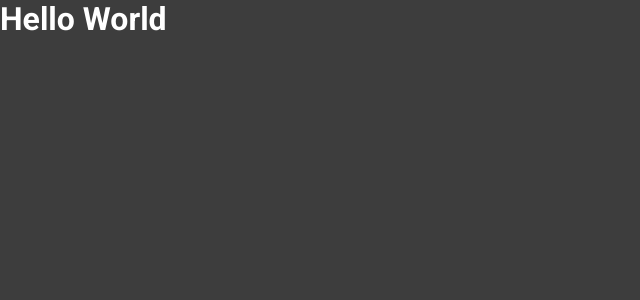
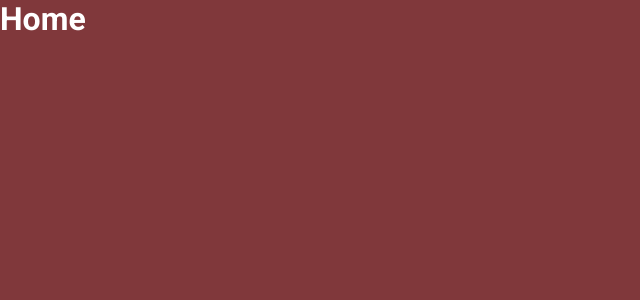
Before and after one commit to jonathan-castro-dev/pomodoro-clock, a React (Vite) app: page / in a window 1280 px wide. Shown: the top 300 px of the page, without its empty margins (0-640 px from the left). Built offline with nearby package versions, Linux system fonts and the light colour scheme.

Commit message:
feat: create pages route

```diff
--- a/package.json
+++ b/package.json
@@ -12,6 +12,7 @@
   "dependencies": {
     "react": "^18.2.0",
     "react-dom": "^18.2.0",
+    "react-router-dom": "^6.23.1",
     "styled-components": "^6.1.11"
   },
   "devDependencies": {
--- a/src/app.tsx
+++ b/src/app.tsx
@@ -1,12 +1,16 @@
+import { Router } from './routes/router'
+import { BrowserRouter } from 'react-router-dom'
 import { ThemeProvider } from 'styled-components'
 import { defaultTheme } from './styles/themes/default'
+
 import { GlobalStyle } from './styles/global'
 
 export function App() {
   return (
     <ThemeProvider theme={defaultTheme}>
-      <h1>Hello World</h1>
-
+      <BrowserRouter>
+        <Router />
+      </BrowserRouter>
       <GlobalStyle />
     </ThemeProvider>
   )
--- /dev/null
+++ b/src/pages/History/index.tsx
@@ -0,0 +1,3 @@
+export function History() {
+  return <h1>History</h1>
+}
--- /dev/null
+++ b/src/pages/Home/index.tsx
@@ -0,0 +1,3 @@
+export function Home() {
+  return <h1>Home</h1>
+}
--- /dev/null
+++ b/src/pages/Settings/index.tsx
@@ -0,0 +1,3 @@
+export function Settings() {
+  return <h1>Settings</h1>
+}
--- /dev/null
+++ b/src/routes/router.tsx
@@ -0,0 +1,14 @@
+import { Routes, Route } from 'react-router-dom'
+import { Home } from '../pages/Home'
+import { History } from '../pages/History'
+import { Settings } from '../pages/Settings'
+
+export function Router() {
+  return (
+    <Routes>
+      <Route path="/" element={<Home />} />
+      <Route path="/history" element={<History />} />
+      <Route path="/settings" element={<Settings />} />
+    </Routes>
+  )
+}
--- a/src/styles/global.ts
+++ b/src/styles/global.ts
@@ -12,7 +12,7 @@
 
     ${(props) => {
       return css`
-        background-color: ${props.theme['gray-700']};
+        background-color: ${props.theme['red-800']};
         color: ${props.theme.white};
       `
     }}
--- a/src/styles/themes/default.ts
+++ b/src/styles/themes/default.ts
@@ -2,6 +2,7 @@
   white: '#fff',
 
   'red-500': '#FF385F',
+  'red-800': '#80383B',
 
   'gray-300': '#989898',
   'gray-700': '#3D3D3D',
```
Also changed, not shown: 1 other file (tests, documents, lock files or other folders).
